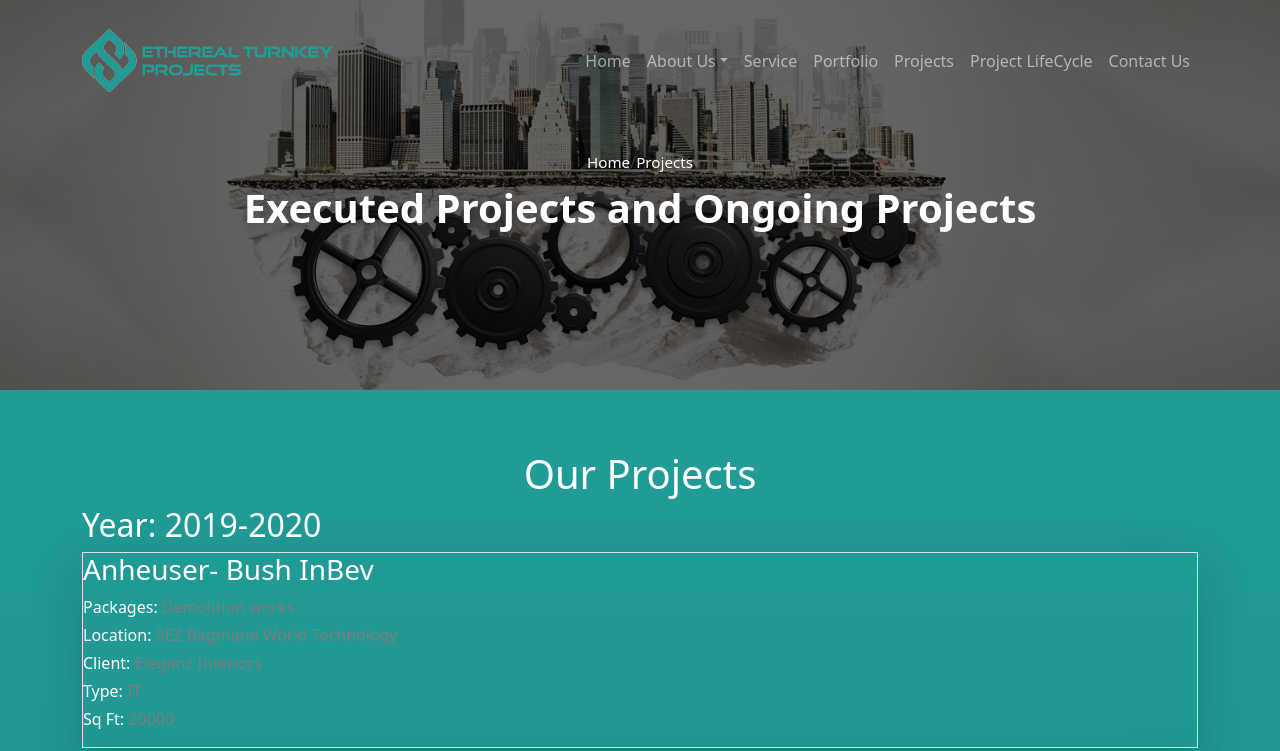
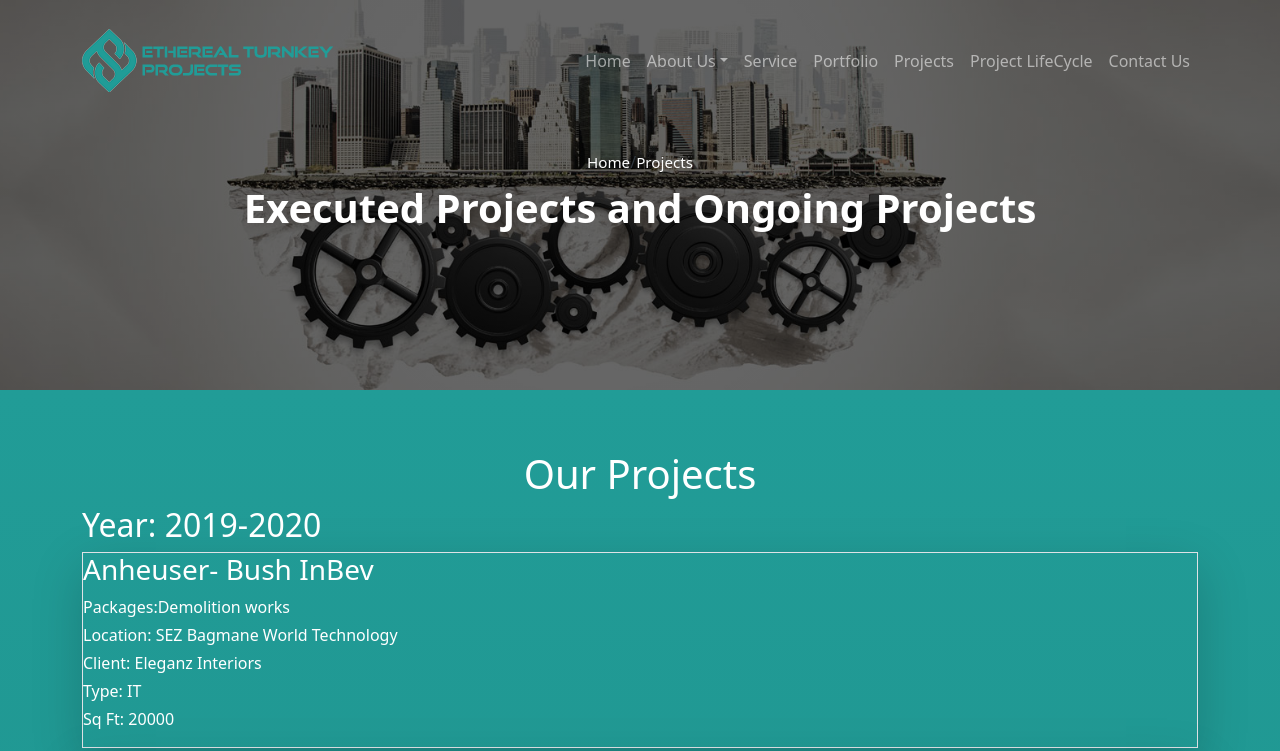
Before and after one commit to abhijit543/contracting-frontend, a React (Vite) app: page /projects in a window 1280 px wide. Shown: the top 751 px of the page. Built offline with nearby package versions, Linux system fonts and the light colour scheme; a web font is replaced by a local one.

Commit message:
new css project added

```diff
--- /dev/null
+++ b/src/components/Pages/projects/Projects.css
@@ -0,0 +1,4 @@
+body p {
+    color: #fff !important;
+
+}
--- a/src/components/Pages/projects/Projects.jsx
+++ b/src/components/Pages/projects/Projects.jsx
@@ -1,5 +1,6 @@
 import { motion } from "framer-motion";
 import bgImg from "../../../assets/img/project-bg-img.jpg"
+import './Projects.css'
 export default function Projects() {
   const projectsData = [
   {
@@ -297,22 +298,22 @@ export default function Projects() {
               </h3>
 
               <p className="text-sm mb-1 text-white-100">
-                <span className="font-semibold text-white">Packages:</span>{" "}
+                <span className="font-semibold text-white">Packages:</span>
                 {proj.packages}
               </p>
               <p className="text-sm mb-1 text-white-100">
                 <span className="font-semibold text-white">Location:</span>{" "}
                 {proj.location}
               </p>
+              <p className="text-sm mb-1 text-white-100 ">
+                <span className="font-semibold text-white">Client:</span>{" "}
+              {proj.client}
+              </p>
               <p className="text-sm mb-1 text-white-100">
-                <span className="font-semibold text-white">Client:</span>{" "}
-                {proj.client}
-              </p>
-              <p className="text-sm mb-1 text-gray-100">
                 <span className="font-semibold text-white">Type:</span>{" "}
                 {proj.typeOfProject}
               </p>
-              <p className="text-sm text-gray-100">
+              <p className="text-sm text-white-100">
                 <span className="font-semibold text-white">Sq Ft:</span>{" "}
                 {proj.sqft}
               </p>
```
